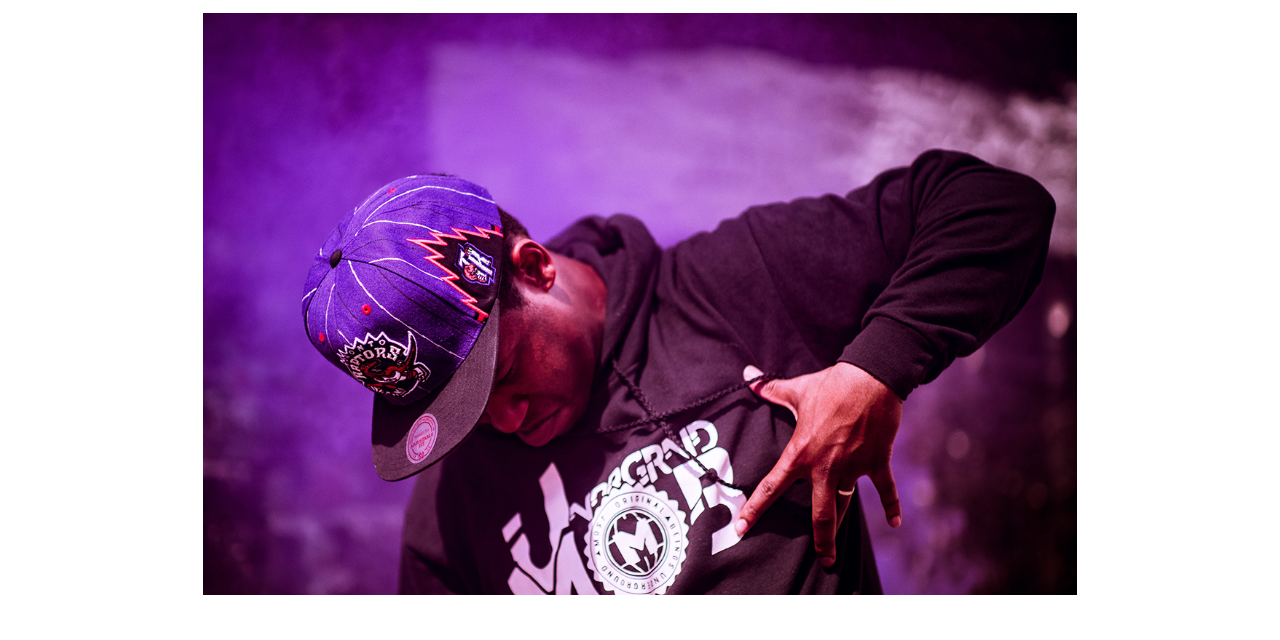
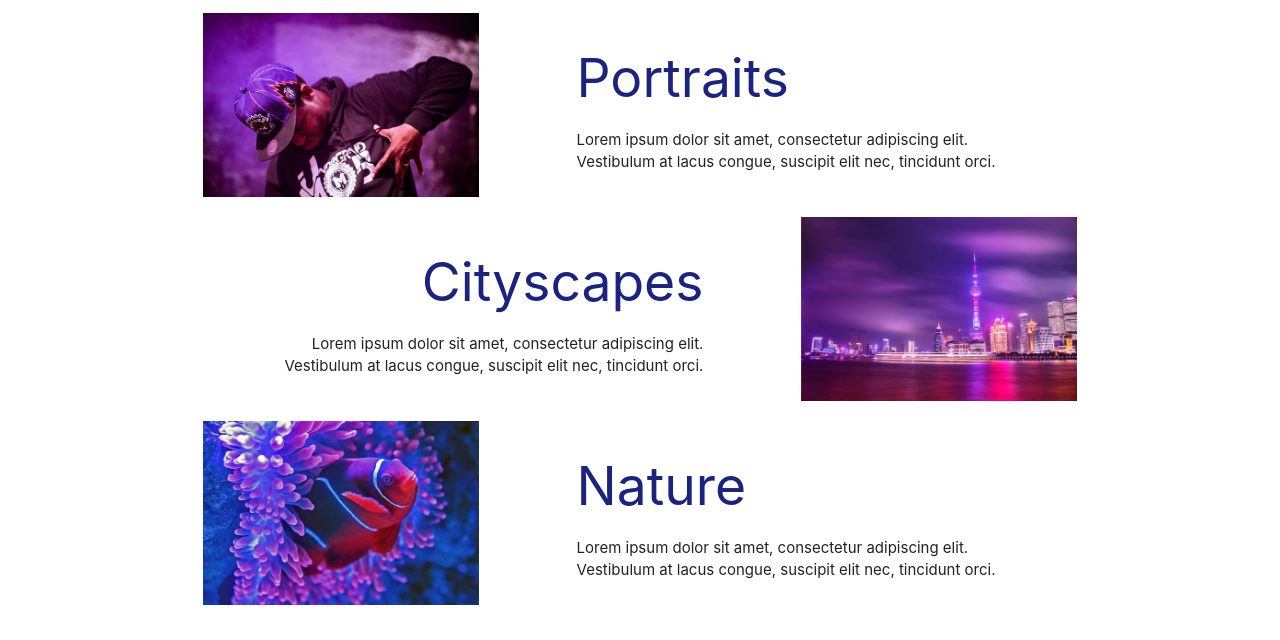
Before and after one commit to reubengermain12/Materialize_Project, a plain HTML site: page index.html in a window 1280 px wide. Shown: the part 1002-1642 px from the top of the page. Drawn offline with nearby package versions, Linux system fonts and the light colour scheme.

Commit message:
Added 2 more grids, & added some offset, push & pull classes

```diff
--- a/index.html
+++ b/index.html
@@ -60,10 +60,49 @@
     </header>
 
     <!-- photo / grid -->
-    <section class="container section" id="photo's">
+    <section class="container section" id="photos">
       <div class="row">
-        <div class="col s12 14">
-          <img src="Img/portrait.jpg" alt="" class="responsive-img" />
+        <div class="col s12 l4">
+          <img
+            src="img/portrait.jpg"
+            alt=""
+            class="responsive-img materialboxed"
+          />
+        </div>
+        <div class="col s12 l6 offset-l1">
+          <h2 class="indigo-text text-darken-4">Portraits</h2>
+          <p>
+            Lorem ipsum dolor sit amet, consectetur adipiscing elit. Vestibulum
+            at lacus congue, suscipit elit nec, tincidunt orci.
+          </p>
+        </div>
+      </div>
+      <div class="row">
+        <div class="col s12 l4 offset-l1 push-l7">
+          <img src="img/city.jpg" alt="" class="responsive-img materialboxed" />
+        </div>
+        <div class="col s12 l6 offset-l1 pull-l5 right-align">
+          <h2 class="indigo-text text-darken-4">Cityscapes</h2>
+          <p>
+            Lorem ipsum dolor sit amet, consectetur adipiscing elit. Vestibulum
+            at lacus congue, suscipit elit nec, tincidunt orci.
+          </p>
+        </div>
+      </div>
+      <div class="row">
+        <div class="col s12 l4">
+          <img
+            src="img/nature.jpg"
+            alt=""
+            class="responsive-img materialboxed"
+          />
+        </div>
+        <div class="col s12 l6 offset-l1">
+          <h2 class="indigo-text text-darken-4">Nature</h2>
+          <p>
+            Lorem ipsum dolor sit amet, consectetur adipiscing elit. Vestibulum
+            at lacus congue, suscipit elit nec, tincidunt orci.
+          </p>
         </div>
       </div>
     </section>
```
